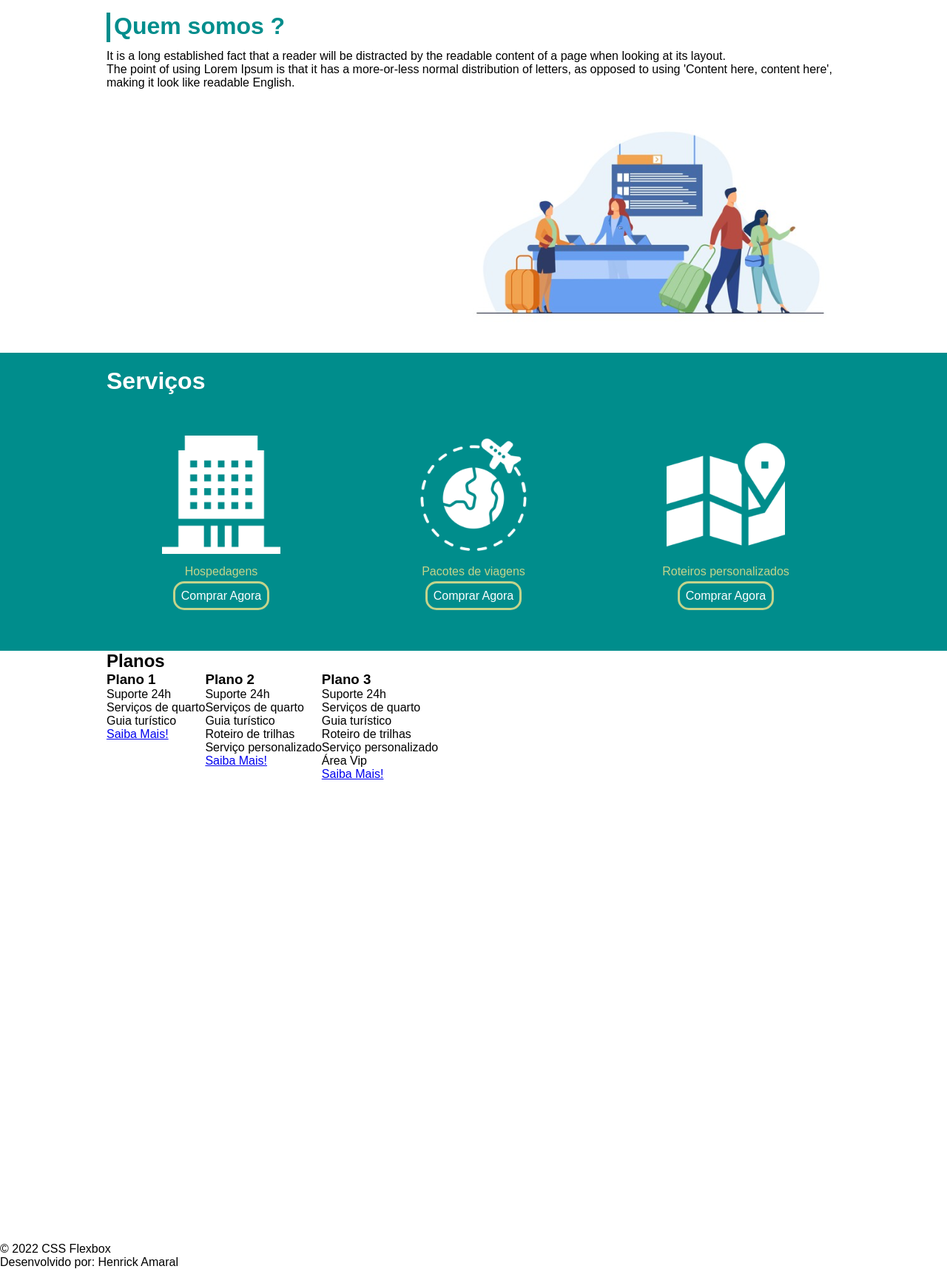
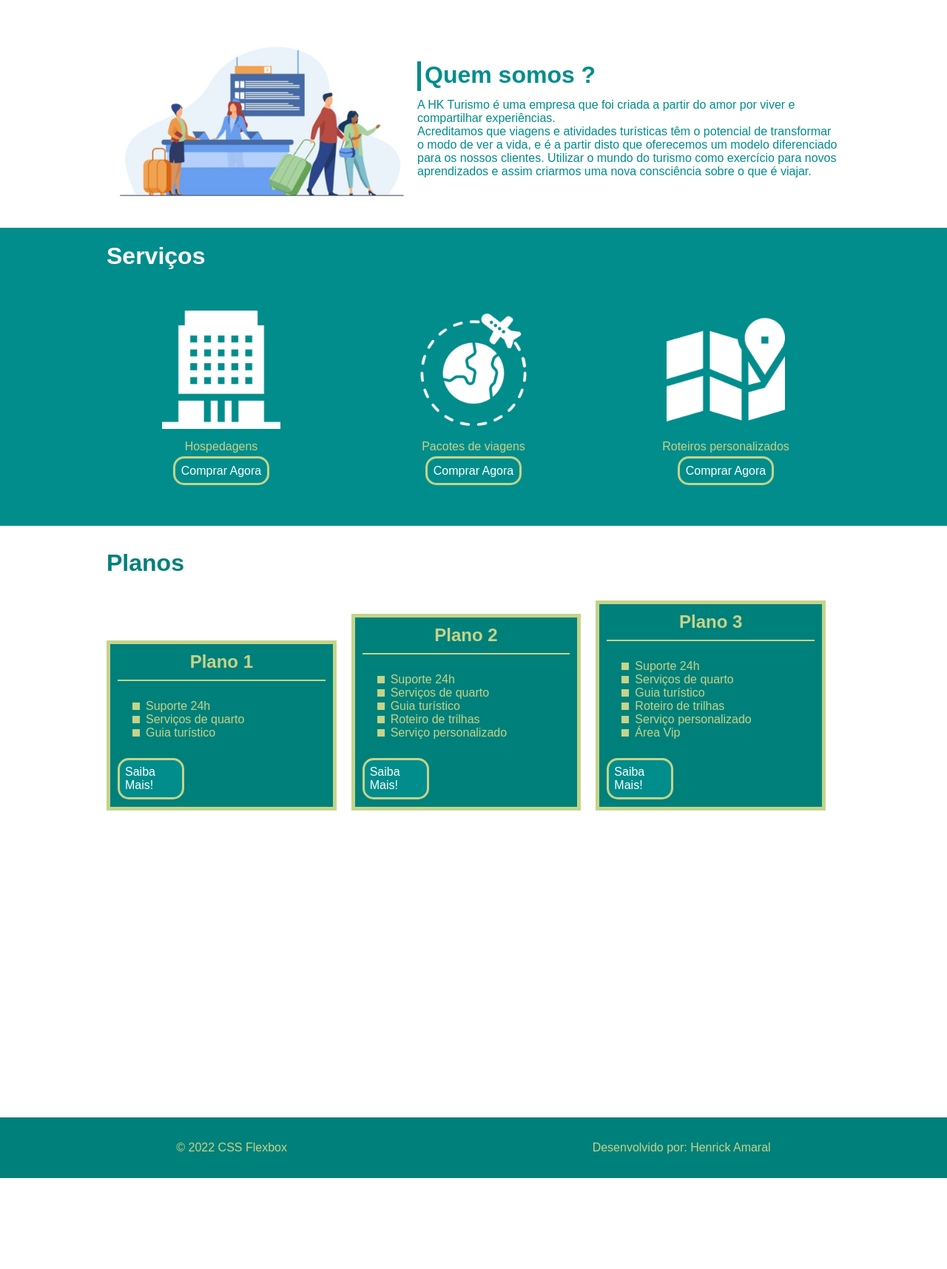
Before and after one commit to henrickva/projetoFlexBox, a plain HTML site: page index.html in a window 1280 px wide. Shown: the part 840-2556 px from the top of the page at 74% size. After the commit the page ends 2433 px from the top, so only its background shows below. Drawn offline with Linux system fonts and the light colour scheme; a web font is replaced by a local one.

Commit message:
Finalizando o projeto com detalhes para o site mobile

```diff
--- a/index.html
+++ b/index.html
@@ -36,8 +36,11 @@
     <div class="flex-container" id="quemsomos">
         <div>
             <h2>Quem somos ?</h2>
-            <p>It is a long established fact that a reader will be distracted by the readable content of a page when looking at its layout. </p>
-            <p>The point of using Lorem Ipsum is that it has a more-or-less normal distribution of letters, as opposed to using 'Content here, content here', making it look like readable English.</p>
+            <p>A HK Turismo é uma empresa que foi criada a partir do amor por viver e compartilhar experiências.</p>
+            <p>Acreditamos que viagens e atividades turísticas têm o potencial de transformar o modo de ver a vida,
+                e é a partir disto que oferecemos um modelo diferenciado para os nossos clientes. Utilizar o mundo do
+                turismo como exercício para novos aprendizados e assim criarmos uma nova consciência sobre o que é
+                viajar.</p>
         </div>
 
         <div>
@@ -79,17 +82,17 @@
         <div><h2>Planos</h2></div>
 
         <div class="listas-planos">
-            <div class="item-plano">
+            <div class="plano">
                 <h3>Plano 1</h3>
                 <ul>
                     <li>Suporte 24h</li>
                     <li>Serviços de quarto</li>
                     <li>Guia turístico</li>
                 </ul>
-                <a href="#">Saiba Mais!</a>
+                <a href="#" class="botao">Saiba Mais!</a>
             </div>
 
-            <div class="item-plano">
+            <div class="plano">
                 <h3>Plano 2</h3>
                 <ul>
                     <li>Suporte 24h</li>
@@ -98,10 +101,10 @@
                     <li>Roteiro de trilhas</li>
                     <li>Serviço personalizado</li>
                 </ul>
-                <a href="#">Saiba Mais!</a>
+                <a href="#" class="botao">Saiba Mais!</a>
             </div>
 
-            <div class="item-plano">
+            <div class="plano">
                 <h3>Plano 3</h3>
                 <ul>
                     <li>Suporte 24h</li>
@@ -111,7 +114,7 @@
                     <li>Serviço personalizado</li>
                     <li>Área Vip</li>
                 </ul>
-                <a href="#">Saiba Mais!</a>
+                <a href="#" class="botao">Saiba Mais!</a>
             </div>
         </div>
 
--- a/style.css
+++ b/style.css
@@ -15,13 +15,12 @@ ul li a {
 }
 
 ul li a:hover{
-    color: #3a6324;
+    color: #c3d48b;
 }
 
 div img {
     display: block;
     width: 100%;
-    flex-wrap: wrap;
 }
 
 .flex-container {
@@ -29,6 +28,8 @@ div img {
     max-width: 992px;
     margin: auto;
     width: 100%;
+    min-width: 320px;
+
 }
 
 header{
@@ -70,26 +71,11 @@ header a {
     margin-bottom: 20px;
 }
 
-.text a {
-    background-color: #008d8c;
-    padding: 8px;
-    border: solid #c3d48b;
-    border-radius: 10px;
-    color: white;
-    text-decoration: none;
-}
-
-.text a:hover {
-    background-color:  #c3d48b;
-    border: solid #00807a;
-    color:#008d8c;
-}
-
 #quemsomos {
     flex-direction: row-reverse;
     align-items: center;
     justify-content: space-between;
-    flex-wrap: wrap;
+    color:#008d8c;
 }
 
 #quemsomos h2{
@@ -110,7 +96,6 @@ header a {
 
 #quemsomos img {
     min-width: 420px;
-
 }
 
 .container-externo {
@@ -130,7 +115,7 @@ header a {
     color: #c3d48b;
 }
 
-#servicos a {
+#servicos a, .text a{
     margin-top: 15px;
     background-color: #008d8c;
     padding: 8px;
@@ -140,7 +125,7 @@ header a {
     text-decoration: none;
 }
 
-#servicos a:hover {
+#servicos a:hover, .text a:hover, .botao:hover{
     background-color:  #c3d48b;
     border: solid #00807a;
     color:#008d8c;
@@ -173,6 +158,141 @@ header a {
     min-height: 100vh;
 }
 
+#planos h2 {
+    font-size: 32px;
+    color: #00807a;
+    margin-top: 1em;
+    margin-bottom: 1em;
+}
+
 .listas-planos {
     display: flex;
+    align-items: flex-end;
+    flex-wrap: wrap;
+
 }
+
+.plano {
+    flex:1;
+    border: 5px solid #c3d48b;
+    margin-right: 20px;
+    padding: 10px;
+    color: #c3d48b;
+    background-color: #00807a;
+    justify-content: space-around;
+}
+
+
+
+.plano h3 {
+    font-size: 24px;
+    display: flex;
+    flex-direction: column;
+    text-align: center;
+}
+
+.plano h3::after {
+    content: "";
+    background-color: #c3d48b;
+    width: 100%;
+    height: 2px;
+    margin-top: 10px;
+    margin-bottom: 15px;
+}
+
+.plano ul {
+    padding: 10px 20px;
+    display:flex;
+    flex-direction: column;
+}
+
+.plano ul li{
+    display: flex;
+    flex-wrap: nowrap;
+    align-items: center;
+}
+
+.plano ul li::before{
+    content: "";
+    width: 10px;
+    height: 10px;
+    background-color: #c3d48b;
+    margin-right: 8px;
+}
+
+.botao {
+    display: flex;
+    justify-content: center;
+    width: 70px;
+    margin-top: 15px;
+    background-color: #008d8c;
+    padding: 7px;
+    border: solid #c3d48b;
+    border-radius: 15px;
+    color: white;
+    text-decoration: none;
+}
+
+footer {
+    display: flex;
+    justify-content: space-around;
+    background-color: #00807a;
+    color: #c3d48b;
+    padding: 2em;
+}
+
+@media(max-width: 992px){
+    .flex-container {
+        flex-direction: column-reverse;
+    }
+
+    .apresentacao {
+        flex-direction: column-reverse;
+    }
+
+    .text {
+        margin: auto ;
+    }
+
+
+    div img {
+        margin-top: 50px;
+    }
+    #quemsomos {
+        flex-direction: column;
+    }
+
+    #quemsomos img {
+        min-width: 320px;
+        margin: auto;
+    }
+
+    .list-servicos {
+        flex-direction: column-reverse;
+    }
+
+    .item img {
+        width: 50%;
+        margin: 20px auto;
+    }
+
+    .listas-planos {
+        flex-direction: column;
+        align-items: flex-start;
+    }
+
+    .listas-planos .plano {
+        max-width: 90%;
+        margin: 5px auto;
+        width: 100%;
+    }
+
+    .botao {
+        margin: auto;
+    }
+
+    footer {
+        justify-content: space-around;
+        text-align: center;
+    }
+}
```
